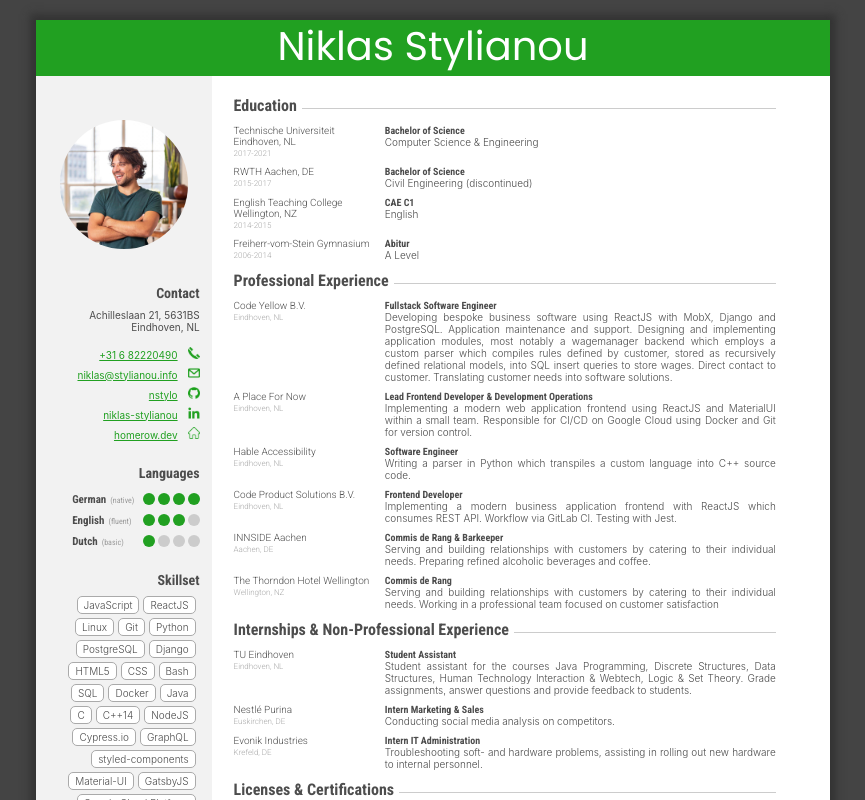
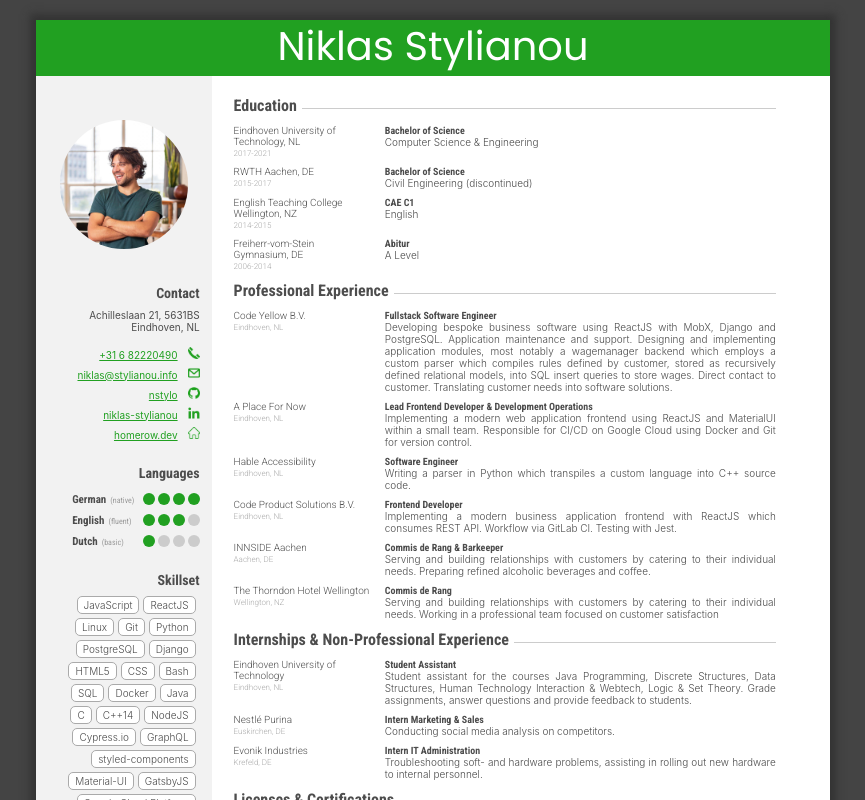
Before and after one commit to nstylo/cv, a React (Create React App) app: page / in a window 1280 px wide. Shown: the top 800 px of the page, without its empty margins (207-1072 px from the left). Built offline with nearby package versions, Linux system fonts and the light colour scheme.

Commit message:
Fix some naming

```diff
--- a/src/App.js
+++ b/src/App.js
@@ -417,7 +417,7 @@ function CV() {
           <Content>
             <Section header="Education">
               <SectionItem
-                company="Technische Universiteit Eindhoven, NL"
+                company="Eindhoven University of Technology, NL"
                 place="2017-2021"
                 position="Bachelor of Science"
               >
@@ -438,7 +438,7 @@ function CV() {
                 English
               </SectionItem>
               <SectionItem
-                company="Freiherr-vom-Stein Gymnasium"
+                company="Freiherr-vom-Stein Gymnasium, DE"
                 place="2006-2014"
                 position="Abitur"
               >
@@ -507,7 +507,7 @@ function CV() {
             </Section>
             <Section header="Internships & Non-Professional Experience">
               <SectionItem
-                company="TU Eindhoven"
+                company="Eindhoven University of Technology"
                 place="Eindhoven, NL"
                 position="Student Assistant"
               >
```
